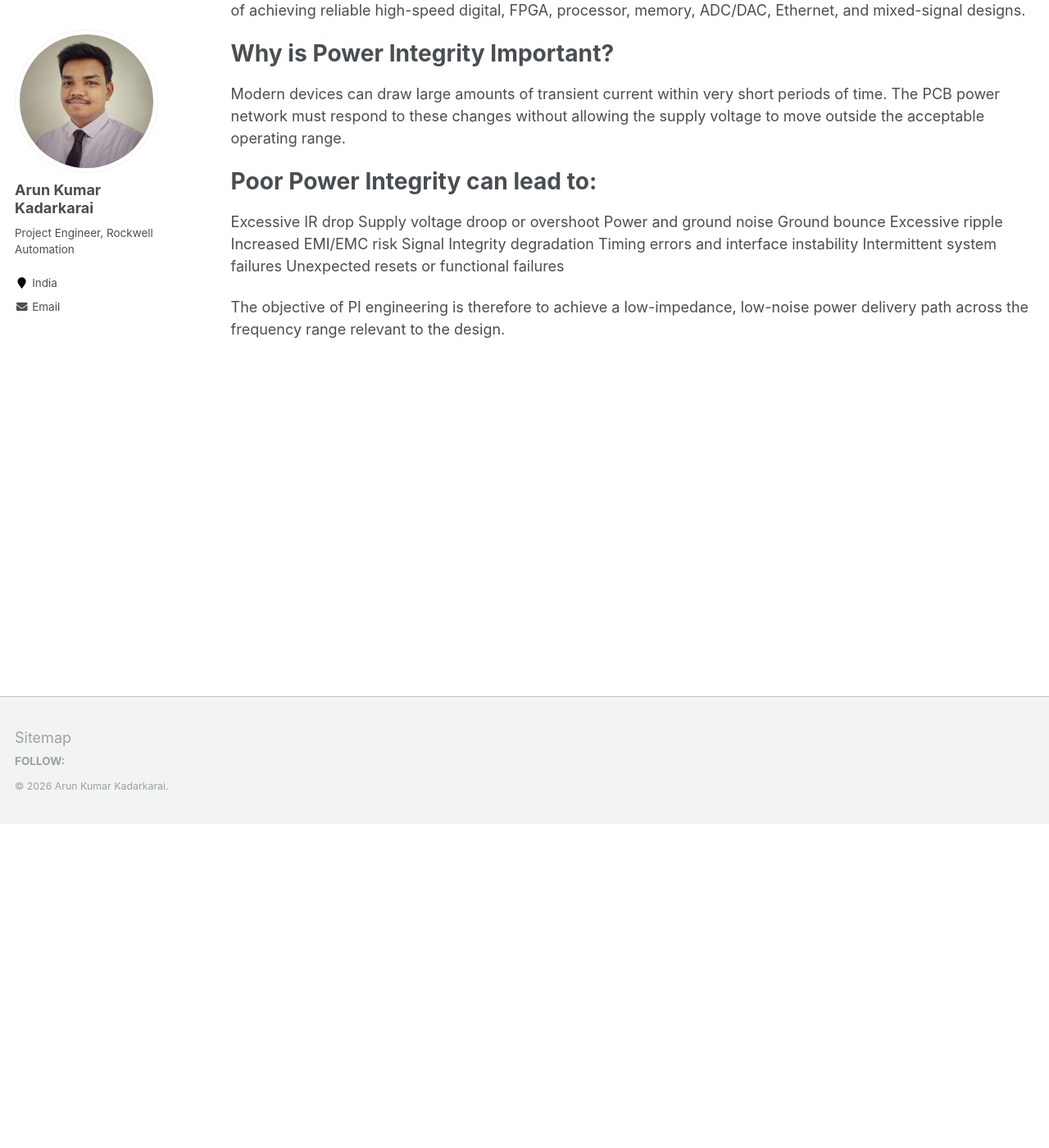
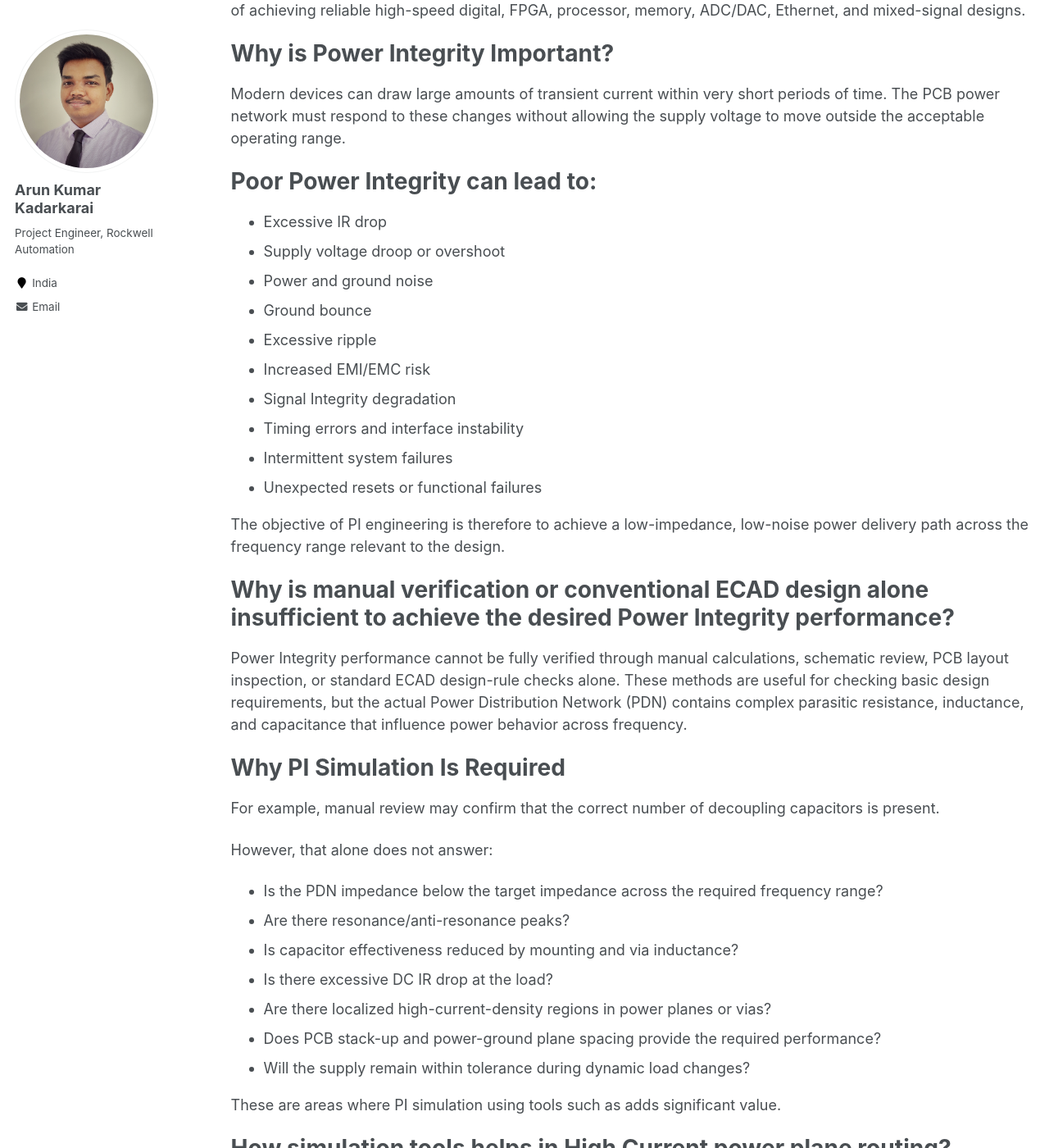
Before and after one commit to arunka97/arunka97.github.io, a Jekyll site: the page built from _pages/pi.md, in a window 1280 px wide and 1400 px high, scrolled down 395 px. Shown: the whole window at 82% size. Built offline with Jekyll 4.4.1, drawn with Linux system fonts in a browser that asks for light colours; some of the changed text lies outside the part shown.

Commit message:
Update pi.md

```diff
--- a/_pages/pi.md
+++ b/_pages/pi.md
@@ -10,7 +10,7 @@ redirect_from:
 {% include base_path %}
 
 
-** What is Power Integrity? **
+What is Power Integrity?
 ======
 Power Integrity (PI) is the ability of a PCB's Power Distribution Network (PDN) to provide clean, stable, and reliable power to every device under all operating conditions.
 
@@ -24,15 +24,41 @@ Modern devices can draw large amounts of transient current within very short per
 
 Poor Power Integrity can lead to:
 ======
-Excessive IR drop
-Supply voltage droop or overshoot
-Power and ground noise
-Ground bounce
-Excessive ripple
-Increased EMI/EMC risk
-Signal Integrity degradation
-Timing errors and interface instability
-Intermittent system failures
-Unexpected resets or functional failures
+*      Excessive IR drop
+*      Supply voltage droop or overshoot
+*      Power and ground noise
+*      Ground bounce
+*      Excessive ripple
+*      Increased EMI/EMC risk
+*      Signal Integrity degradation
+*      Timing errors and interface instability
+*      Intermittent system failures
+*      Unexpected resets or functional failures
 
 The objective of PI engineering is therefore to achieve a low-impedance, low-noise power delivery path across the frequency range relevant to the design.
+
+Why is manual verification or conventional ECAD design alone insufficient to achieve the desired Power Integrity performance?
+=======
+Power Integrity performance cannot be fully verified through manual calculations, schematic review, PCB layout inspection, or standard ECAD design-rule checks alone. These methods are useful for checking basic design requirements, but the actual Power Distribution Network (PDN) contains complex parasitic resistance, inductance, and capacitance that influence power behavior across frequency.
+
+Why PI Simulation Is Required
+=======
+For example, manual review may confirm that the correct number of decoupling capacitors is present.
+
+However, that alone does not answer:
+
+*      Is the PDN impedance below the target impedance across the required frequency range?
+*      Are there resonance/anti-resonance peaks?
+*      Is capacitor effectiveness reduced by mounting and via inductance?
+*      Is there excessive DC IR drop at the load?
+*      Are there localized high-current-density regions in power planes or vias?
+*      Does PCB stack-up and power-ground plane spacing provide the required performance?
+*      Will the supply remain within tolerance during dynamic load changes?
+
+These are areas where PI simulation using tools such as adds significant value.
+
+How simulation tools helps in High Current power plane routing?
+=======
+*      Supports to identify the bottle neck and high current density areas in Power planes.
+*      Supports to identify the high voltage drop areas
+*      Used to identify the void in the Power & GND Planes
```
